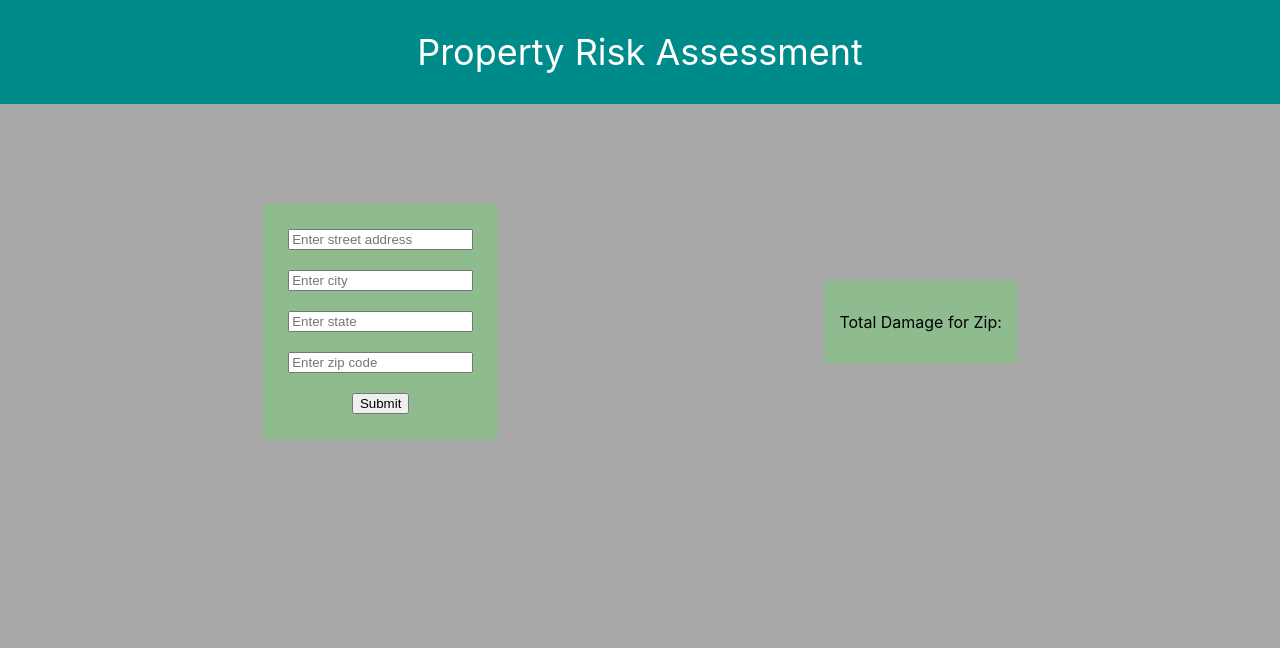
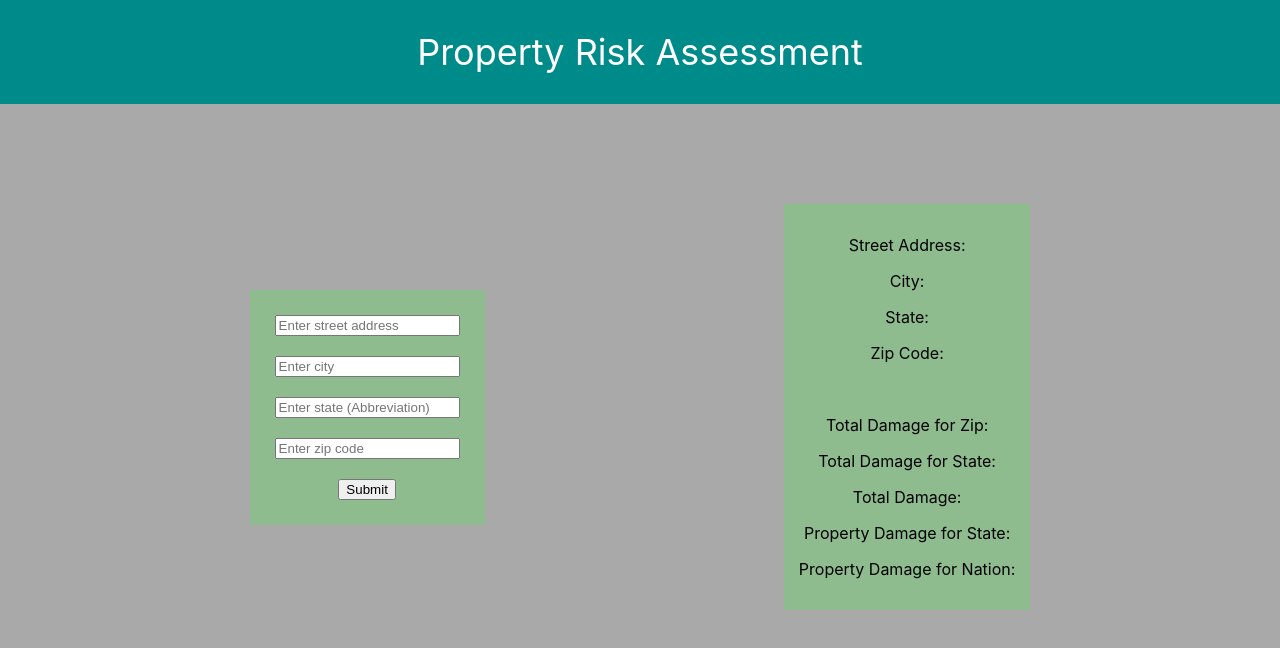
Before and after one commit to Dreese-s-Pieces/property-risk-assessment, a React (Create React App) app: page / in a window 1280 px wide. Shown: the top 648 px of the page. Built offline with nearby package versions, Linux system fonts and the light colour scheme.

Commit message:
Added form functionality

```diff
--- a/src/App.js
+++ b/src/App.js
@@ -1,4 +1,4 @@
-import React, { useState, useEffect } from 'react';
+import React from 'react';
 import './App.css';
 
 export default App;
@@ -15,28 +15,25 @@ class TopComponent extends React.Component {
 
     this.handleSubmit = this.handleSubmit.bind(this);
     this.handleChange = this.handleChange.bind(this);
-
     this.state = {
       street_address: '',
       city: '',
       state: '',
       zip_code: '',
-      total_dmg_for_zip: '',
+      result: '',
     };
   }
 
   handleChange(event) {
-    console.log(event.target.name)
     this.setState({[event.target.name]: event.target.value});
   }
 
   handleSubmit(event) {
-    alert('Searching for address: ' + this.state.street_address);
-
-    let url = '/disaster/state_level_disasters?state=' + this.state.state + '&zip=' + this.state.zip_code
+    let url = '/disaster?state=' + this.state.state + '&zip=' + this.state.zip_code
 
     fetch(url).then(res => res.json()).then(data => {
       console.log(data);
+      this.setState({result: data})
     });
 
     event.preventDefault();
@@ -50,59 +47,36 @@ class TopComponent extends React.Component {
         </header>
         <div className='row-container'>
           <div className='address-form'>
-            <AddressForm
-              state="state"
-              onSubmit={this.handleSubmit}
-              onChange={this.handleChange} />
-          </div>
-
-          <div className='display-container'>
-            <Display
-              state="state" />
-          </div>
-        </div>
-      </div>
-    );
-  }
-}
-
-class AddressForm extends React.Component {
-  constructor(props) {
-    super(props);
-  }
-
-  render() {
-    return (
-      <form onSubmit={this.props.onSubmit}>
+            <form onSubmit={this.handleSubmit}>
 
             <input className="address-input"
               name={"street_address"}
-          value={this.props.state.street_address}
+              value={this.state.street_address}
               placeholder={"Enter street address"}
-          onChange={this.props.OnChange}
+              onChange={this.handleChange}
             />
             <br/>
             <input className="address-input"
               name={"city"}
-          value={this.props.state.city}
+              value={this.state.city}
               placeholder={"Enter city"}
-          onChange={this.props.OnChange}
+              onChange={this.handleChange}
             />
             <br/>
 
             <input className="address-input"
               name={"state"}
-          value={this.props.state.state}
-          placeholder={"Enter state"}
-          onChange={this.props.OnChange}
+              value={this.state.state}
+              placeholder={"Enter state (Abbreviation)"}
+              onChange={this.handleChange}
             />
             <br/>
 
             <input className="address-input"
               name={"zip_code"}
-          value={this.props.state.zip_code}
+              value={this.state.zip_code}
               placeholder={"Enter zip code"}
-          onChange={this.props.OnChange}
+              onChange={this.handleChange}
             />
             <br/>
             <input className="address-input"
@@ -110,18 +84,24 @@ class AddressForm extends React.Component {
               value="Submit"
             />
             </form>
+          </div>
+
+          <div className='display-container'>
+            <p>Street Address: {this.state.street_address}</p>
+            <p>City: {this.state.city}</p>
+            <p>State: {this.state.state}</p>
+            <p>Zip Code: {this.state.zip_code}</p>
+
+            <br/>
+
+            <p>Total Damage for Zip: {this.state.result.total_dmg_for_zip}</p>
+            <p>Total Damage for State: {this.state.result.total_dmg_for_state}</p>
+            <p>Total Damage: {this.state.result.total_dmg}</p>
+            <p>Property Damage for State: {this.state.result.prop_zip_dmg_for_state}</p>
+            <p>Property Damage for Nation: {this.state.result.prop_zip_dmg_for_nation}</p>
+          </div>
+        </div>
+      </div>
     );
   }
 }
-
-class Display extends React.Component {
-  constructor(props) {
-    super(props);
-  }
-
-  render() {
-    return (
-      <p>Total Damage for Zip: {this.props.state.total_dmg_for_zip}</p>
-    );
-  }
-}
```
Also changed, not shown: 1 other file (tests, documents, lock files or other folders). Lines whose indentation alone changed are shown as unchanged.
